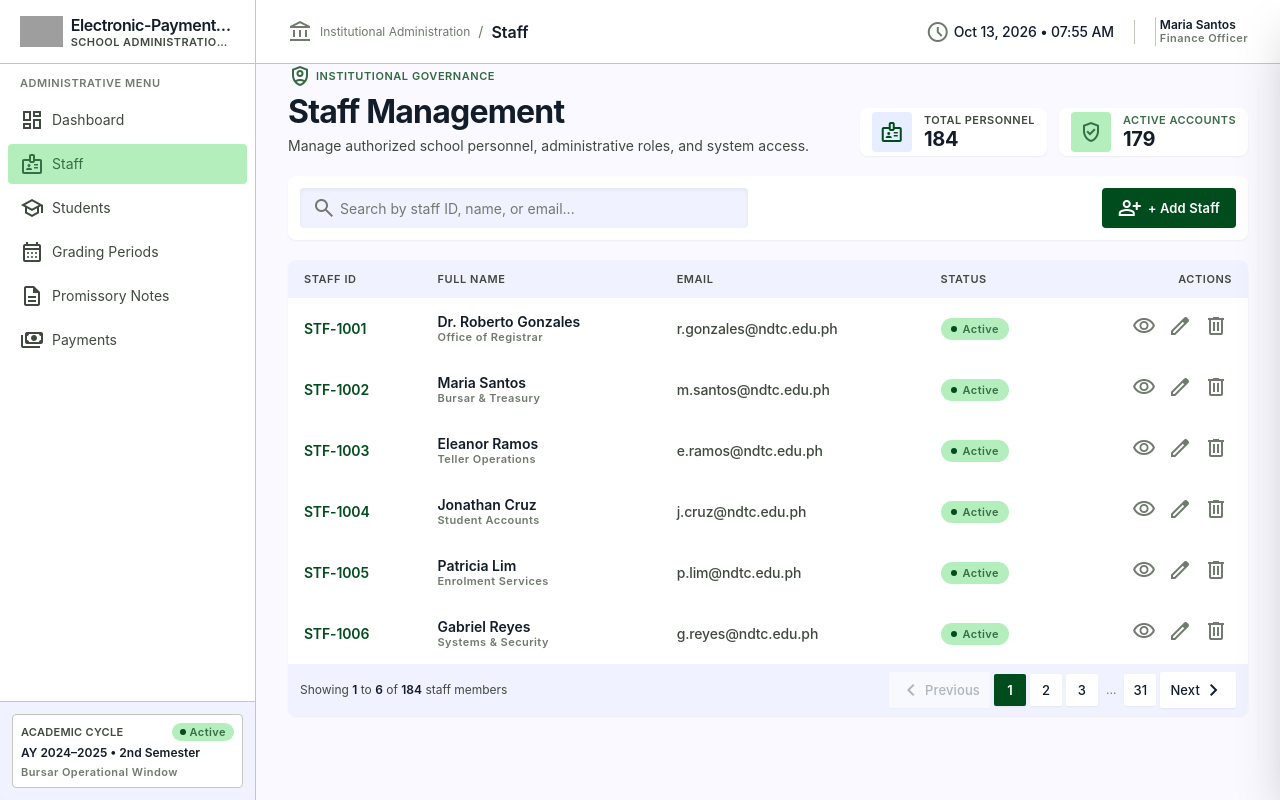
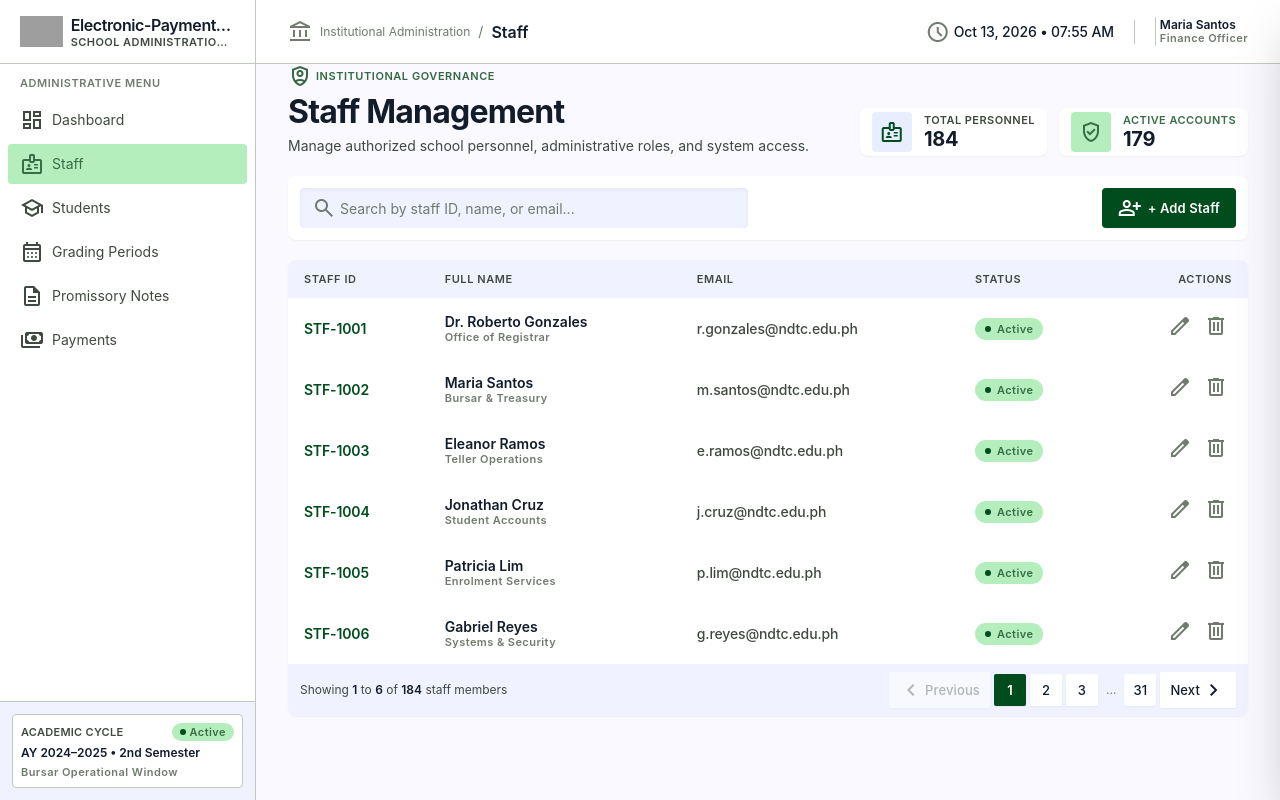
Before and after one commit to michaelangelobuccatzara/electronic-payment-web-app, a React (Vite) app: page /staff in a window 1280 px wide. Built offline with nearby package versions, Linux system fonts and the light colour scheme; no server answers; grey boxes are pictures that could not be loaded.

Commit message:
staff update button implemented v2

```diff
--- a/src/components/staff/StaffTable.tsx
+++ b/src/components/staff/StaffTable.tsx
@@ -87,12 +87,6 @@ export function StaffTable({ staff, onRevoke, onEdit }: StaffTableProps) {
                 <td className={`${CELL} text-right`}>
                   <div className="inline-flex items-center gap-1">
                     <RowAction
-                      icon="visibility"
-                      label="View Personnel Profile"
-                      target={member.fullName}
-                      hoverClassName="hover:text-primary hover:bg-surface-container"
-                    />
-                    <RowAction
                       icon="edit"
                       label="Edit Credentials"
                       target={member.fullName}
```
